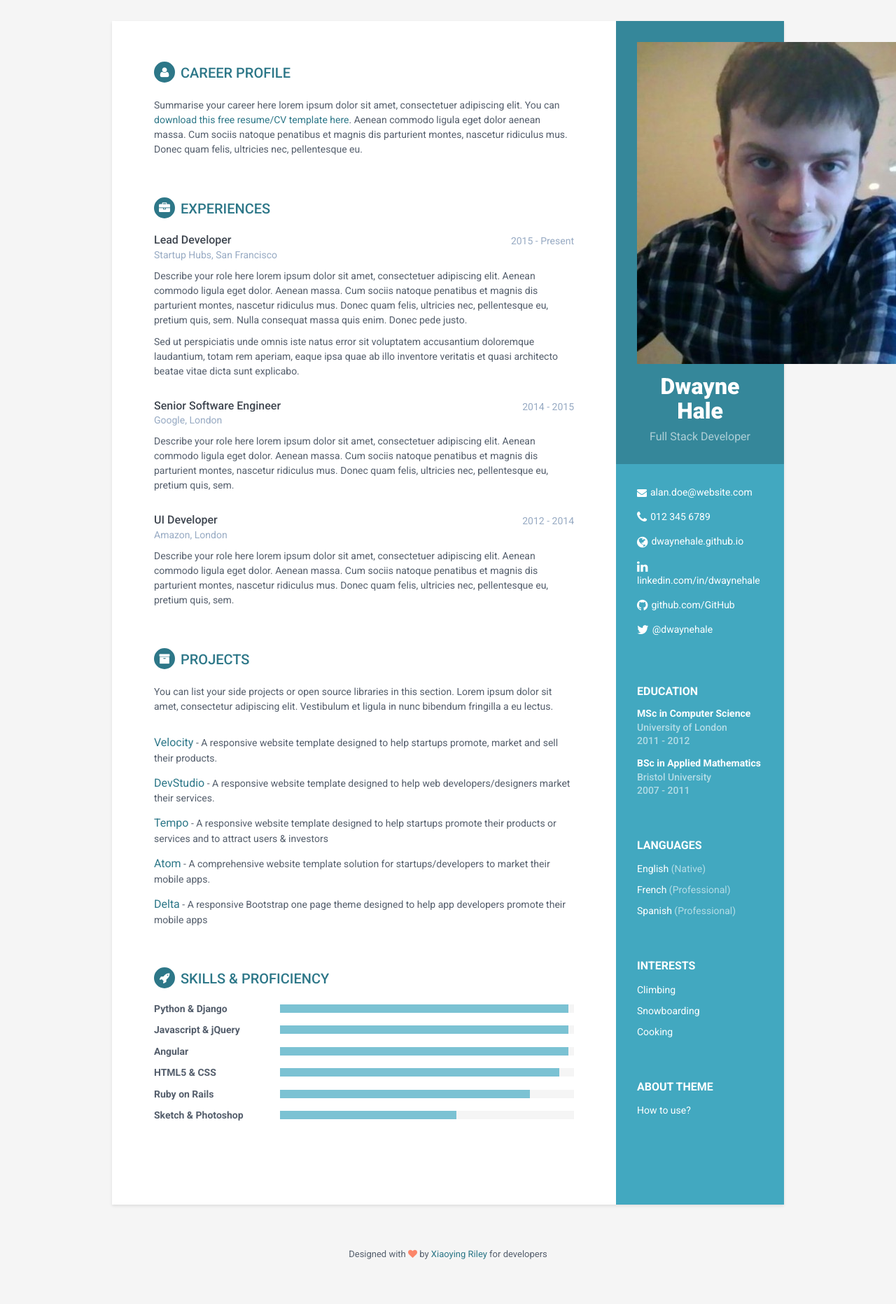
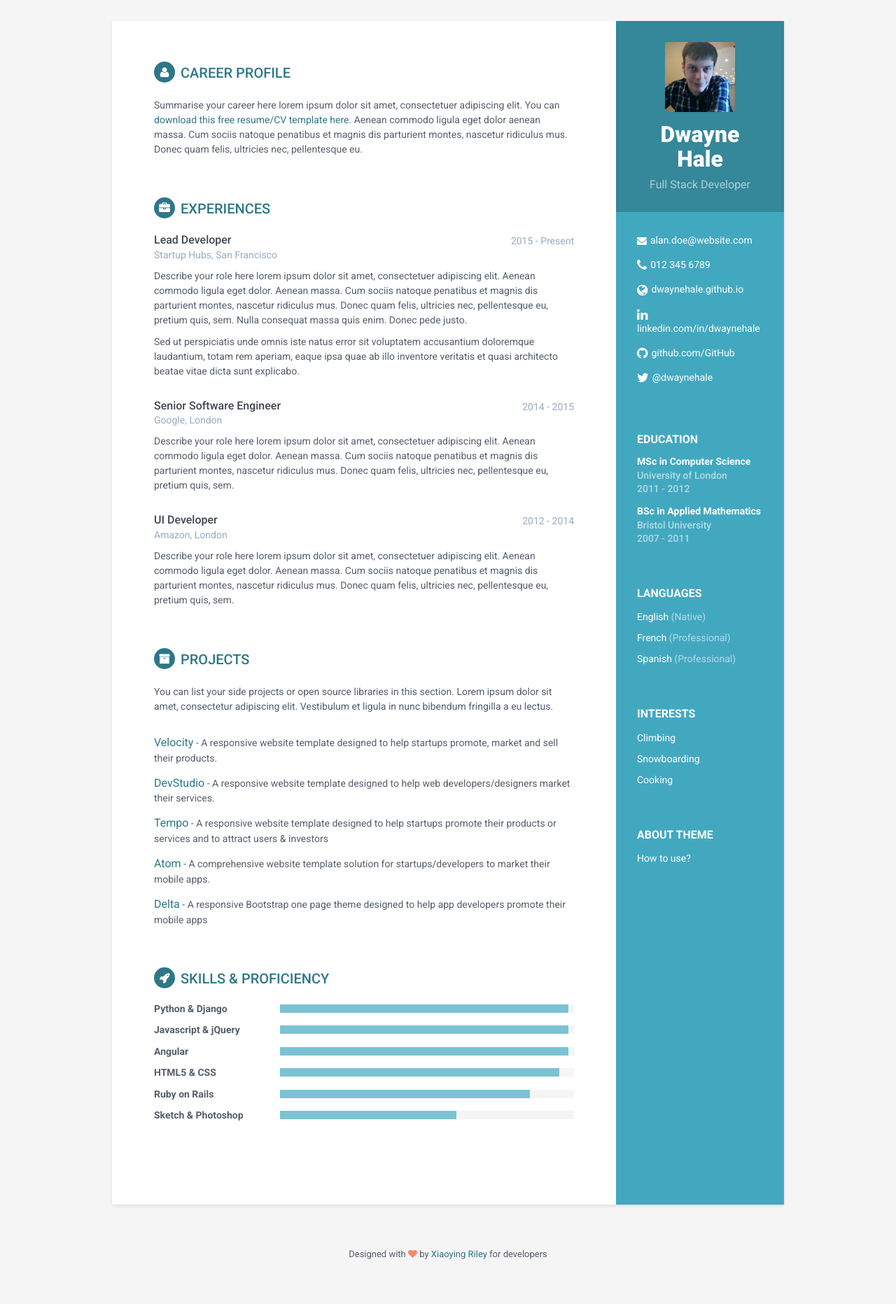
Before and after one commit to dwaynehale/dwaynehale.github.io, a Jekyll site: the page built from index.html, in a window 1280 px wide. Shown: the whole page at 70% size. Built offline with Jekyll 4.4.1, drawn with Linux system fonts in a browser that asks for light colours.

Commit message:
new smaller image.

```diff
--- a/_config.yml
+++ b/_config.yml
@@ -25,7 +25,7 @@ github_username:  dwaynehale
 #Profile Info
 name: Dwayne Hale
 tagline: Full Stack Developer
-pic: profile.jpeg
+pic: profile.png
 
 #Sidebar links
 email:
```
Also changed, not shown: assets/images/profile.png.
